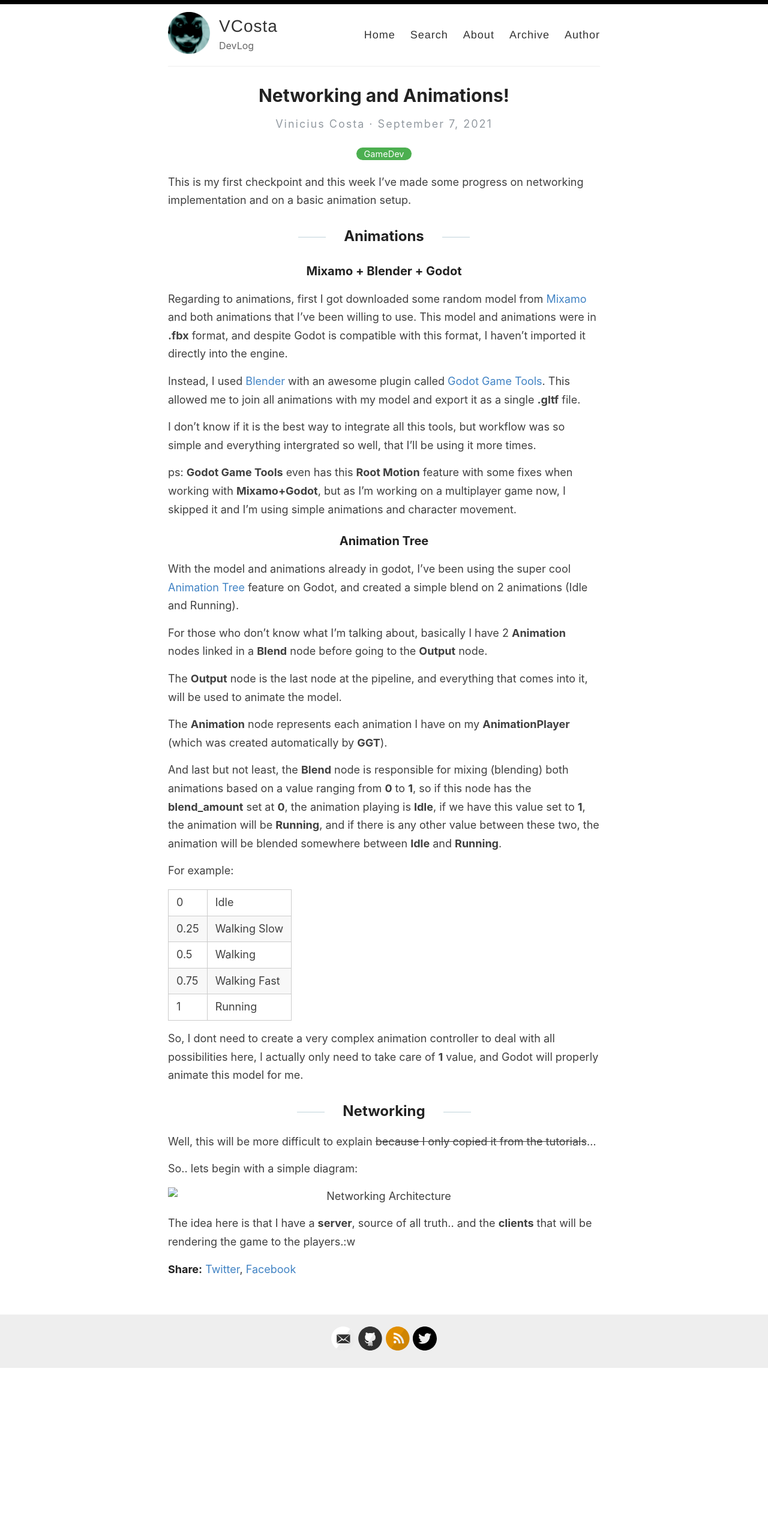
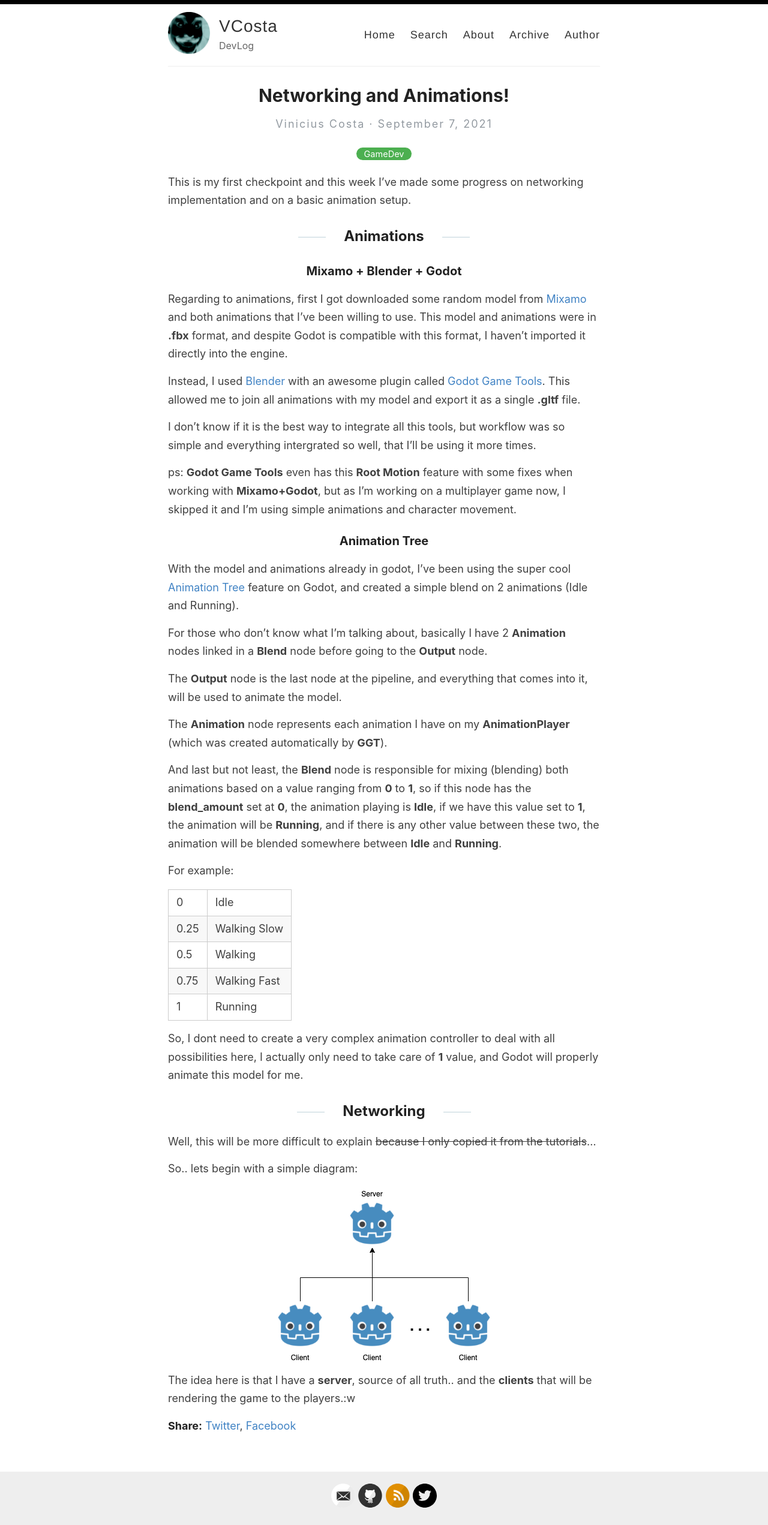
Before and after one commit to vc0sta/devlog.vcosta.dev, a Jekyll site: the page built from _posts/2021-09-07-networking-and-animation.md, in a window 1280 px wide. Shown: the whole page at 60% size. Built offline with Jekyll 4.4.1, drawn with Linux system fonts in a browser that asks for light colours; before the commit the page ends 2282 px from its top, so only the background shows below that.

Commit message:
lets see how this post is rendered..

```diff
--- a/_posts/2021-09-07-networking-and-animation.md
+++ b/_posts/2021-09-07-networking-and-animation.md
@@ -47,6 +47,6 @@ Well, this will be more difficult to explain ~~because I only copied it from the
 
 So.. lets begin with a simple diagram:
 
-![Networking Architecture]({{site.baseurl}}/images/2021-09-07/network-architecture.png)
+![Networking Architecture]({{site.baseurl}}/post_images/2021-09-07/network-architecture.png)
 
 The idea here is that I have a **server**, source of all truth.. and the **clients** that will be rendering the game to the players.:w
```
